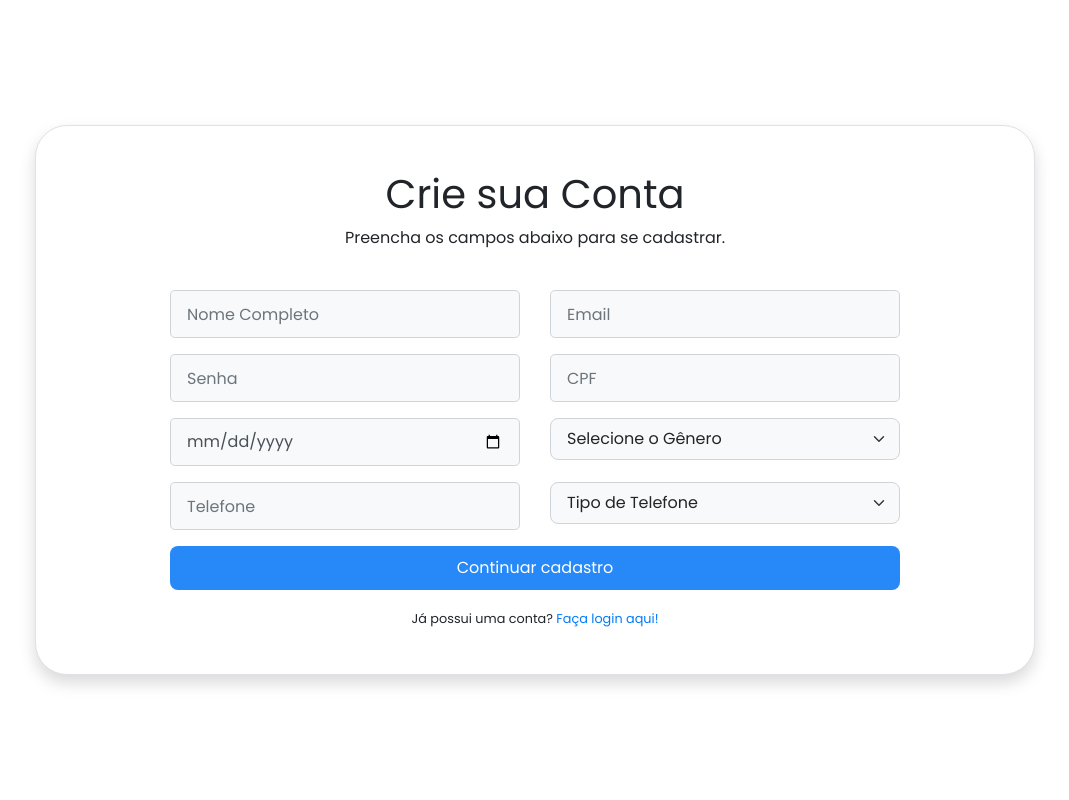
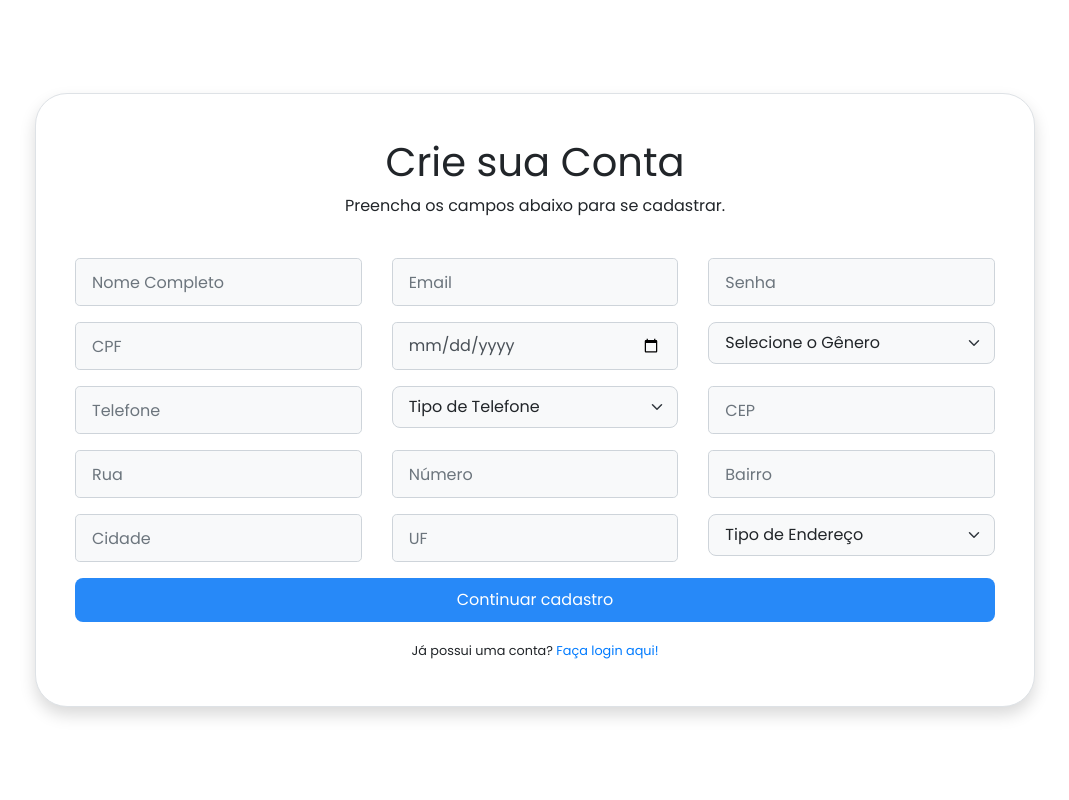
Before and after one commit to anbeatrsas/PSICOMIND-SITE, a PHP site: page /cadastro.php in a window 1280 px wide. Shown: the part 61-861 px from the top of the page, without its empty margins (105-1174 px from the left). Run offline with PHP 8.4, Linux system fonts and the light colour scheme; data that the repository does not hold is empty; some libraries are stand-ins or nearby versions.

Commit message:
Finalizando cadastro de cliente

```diff
--- a/SITE/cadastro.php
+++ b/SITE/cadastro.php
@@ -6,6 +6,9 @@
 
     // Consulta para obter tipos de telefone
     $resultadoTelefone = $conn->query("SELECT * FROM telefone_tipo");
+
+    // Consulta para obter tipos de endereço
+    $resultadoTipoEndereco = $conn->query("SELECT * FROM tipo_endereco");
 
     // Verifica se o formulário foi enviado
     if ($_POST) {
@@ -17,6 +20,13 @@
         $genero_id = $_POST['genero_id'];
         $telefone = $_POST['telefone'];
         $tipo_telefone = $_POST['tipo_telefone'];
+        $cep = $_POST['cep'];
+        $rua = $_POST['rua'];
+        $numero = $_POST['numero'];
+        $bairro = $_POST['bairro'];
+        $cidade = $_POST['cidade'];
+        $uf = $_POST['uf'];
+        $tipo_endereco_id = $_POST['tipo_endereco_id'];
 
         // Insere o cliente no banco de dados
         $inserindoCliente = $conn->query("INSERT INTO clientes (nome, email, senha, cpf, data_nasc, genero_id) VALUES ('$nome', '$email', '$senha', '$cpf', '$data_nasc', $genero_id)");
@@ -29,9 +39,16 @@
             $inserindoCelular = $conn->query("INSERT INTO telefone_cliente (numero, cliente_id, telefone_tipo_id) VALUES ('$telefone', $cliente_id, $tipo_telefone)");
 
             if ($inserindoCelular) {
+                // Insere o endereço relacionado ao cliente
+                $inserindoEndereco = $conn->query("INSERT INTO enderecos (cliente_id, cep, rua, numero, bairro, cidade, uf, tipo_endereco_id ) VALUES ($cliente_id, '$cep', '$rua', '$numero', '$bairro', '$cidade', '$uf', $tipo_endereco_id)");
+
+                if ($inserindoEndereco) {
                     echo "<script>alert('Cadastro realizado com sucesso.');</script>";
-                header('Location: cadastroEndereco.php');
+                    header('Location: login.php');
                     exit();
+                } else {
+                    echo "<script>alert('Erro ao cadastrar o endereço: " . $conn->error . "');</script>";
+                }
             } else {
                 echo "<script>alert('Erro ao cadastrar o telefone: " . $conn->error . "');</script>";
             }
@@ -39,19 +56,19 @@
             echo "<script>alert('Erro ao realizar o cadastro do cliente: " . $conn->error . "');</script>";
         }
     }
+?>
 
-
-?>
 <!DOCTYPE html>
 <html lang="pt-BR">
 <head>
     <meta charset="UTF-8">
     <meta http-equiv="X-UA-Compatible" content="IE=edge">
     <meta name="viewport" content="width=device-width, initial-scale=1.0">
-    <link rel="stylesheet" href="https://cdn.jsdelivr.net/npm/bootstrap@5.2.3/dist/css/bootstrap.min.css" integrity="sha384-rbsA2VBKQhggwzxH7pPCaAqO46MgnOM80zW1RWuH61DGLwZJEdK2Kadq2F9CUG65" crossorigin="anonymous">
+    <link rel="stylesheet" href="https://cdn.jsdelivr.net/npm/bootstrap@5.2.3/dist/css/bootstrap.min.css">
     <link rel="stylesheet" href="css/cadastroStyle.css">
     <link rel="icon" href="images/IconSemNome.png" type="image/png">
     <title>PSICOMIND - CADASTRO</title>
+
 </head>
 <body>
 
@@ -66,26 +83,24 @@
                 </div>
                 <form action="cadastro.php" method="POST">
                     <div class="row mb-3">
-                        <div class="col-md-6">
+                        <div class="col-md-4">
                             <input type="text" id="nome" name="nome" class="form-control form-control-lg bg-light fs-6" placeholder="Nome Completo">
                         </div>
-                        <div class="col-md-6">
+                        <div class="col-md-4">
                             <input type="email" id="email" name="email" class="form-control form-control-lg bg-light fs-6" placeholder="Email">
+                        </div>
+                        <div class="col-md-4">
+                            <input type="password" id="senha" name="senha" class="form-control form-control-lg bg-light fs-6" placeholder="Senha">
                         </div>
                     </div>
                     <div class="row mb-3">
-                        <div class="col-md-6">
-                            <input type="password" id="senha" name="senha" class="form-control form-control-lg bg-light fs-6" placeholder="Senha">
-                        </div>
-                        <div class="col-md-6">
+                        <div class="col-md-4">
                             <input type="text" id="cpf" name="cpf" class="form-control form-control-lg bg-light fs-6" placeholder="CPF">
                         </div>
-                    </div>
-                    <div class="row mb-3">
-                        <div class="col-md-6">
+                        <div class="col-md-4">
                             <input type="date" id="data_nasc" name="data_nasc" class="form-control form-control-lg bg-light fs-6">
                         </div>
-                        <div class="col-md-6">
+                        <div class="col-md-4">
                             <select id="genero_id" name="genero_id" class="form-select form-select-lg bg-light fs-6">
                                 <option selected disabled>Selecione o Gênero</option>
                                 <?php while ($genero = $resultadoGeneros->fetch_assoc()) { ?>
@@ -95,16 +110,45 @@
                         </div>
                     </div>
                     <div class="row mb-3">
-                        <div class="col-md-6">
+                        <div class="col-md-4">
                             <input type="text" id="telefone" name="telefone" class="form-control form-control-lg bg-light fs-6" placeholder="Telefone">
                         </div>
-                        <div class="col-md-6">
+                        <div class="col-md-4">
                             <select id="tipo_telefone" name="tipo_telefone" class="form-select form-select-lg bg-light fs-6">
                                 <option selected disabled>Tipo de Telefone</option>
                                 <?php while($tipoTelefone = $resultadoTelefone->fetch_assoc()){?>
                                     <option value="<?php echo $tipoTelefone['id']; ?>"><?php echo $tipoTelefone['tipo'];?></option>
-                                    <?php };?>
-
+                                <?php }?>
+                            </select>
+                        </div>
+                        <div class="col-md-4">
+                            <input type="text" id="cep" name="cep" class="form-control form-control-lg bg-light fs-6" placeholder="CEP">
+                        </div>
+                    </div>
+                    <div class="row mb-3">
+                        <div class="col-md-4">
+                            <input type="text" id="rua" name="rua" class="form-control form-control-lg bg-light fs-6" placeholder="Rua">
+                        </div>
+                        <div class="col-md-4">
+                            <input type="text" id="numero" name="numero" class="form-control form-control-lg bg-light fs-6" placeholder="Número">
+                        </div>
+                        <div class="col-md-4">
+                            <input type="text" id="bairro" name="bairro" class="form-control form-control-lg bg-light fs-6" placeholder="Bairro">
+                        </div>
+                    </div>
+                    <div class="row mb-3">
+                        <div class="col-md-4">
+                            <input type="text" id="cidade" name="cidade" class="form-control form-control-lg bg-light fs-6" placeholder="Cidade">
+                        </div>
+                        <div class="col-md-4">
+                            <input type="text" id="uf" name="uf" class="form-control form-control-lg bg-light fs-6" placeholder="UF">
+                        </div>
+                        <div class="col-md-4">
+                        <select id="tipo_endereco_id" name="tipo_endereco_id" class="form-select form-select-lg bg-light fs-6">
+                                <option selected disabled>Tipo de Endereço</option>
+                                <?php while ($tipoEndereco = $resultadoTipoEndereco->fetch_assoc()) { ?>
+                                    <option value="<?php echo $tipoEndereco['id']; ?>"><?php echo $tipoEndereco['nome']; ?></option>
+                                <?php } ?>
                             </select>
                         </div>
                     </div>
```
Also changed, not shown: SITE/cadastroEndereco.php (+96 -0 lines). Lines whose indentation alone changed are shown as unchanged.
